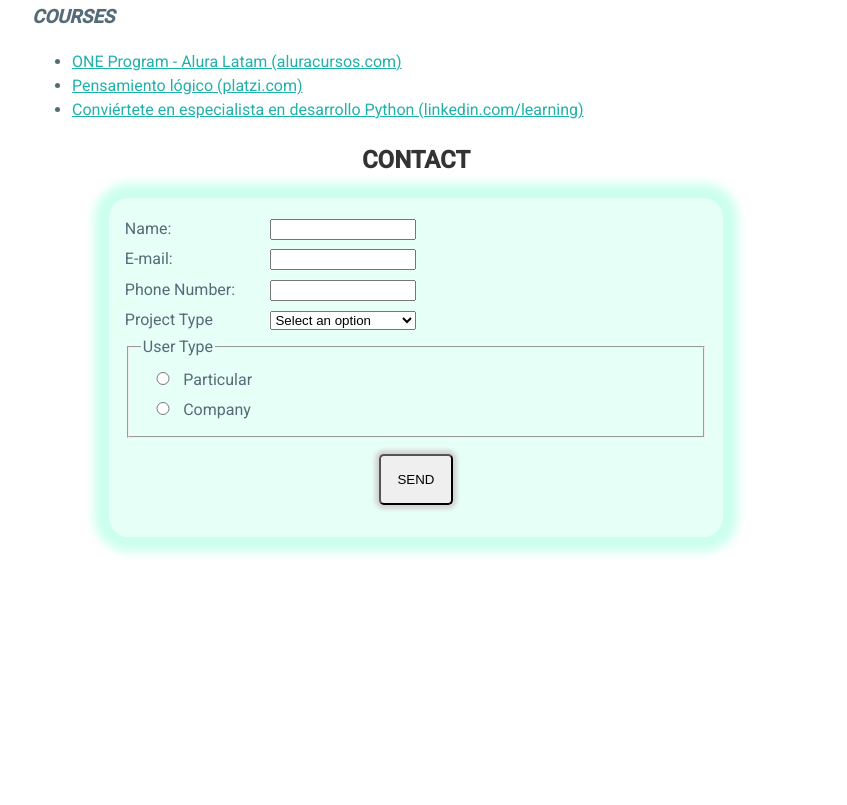
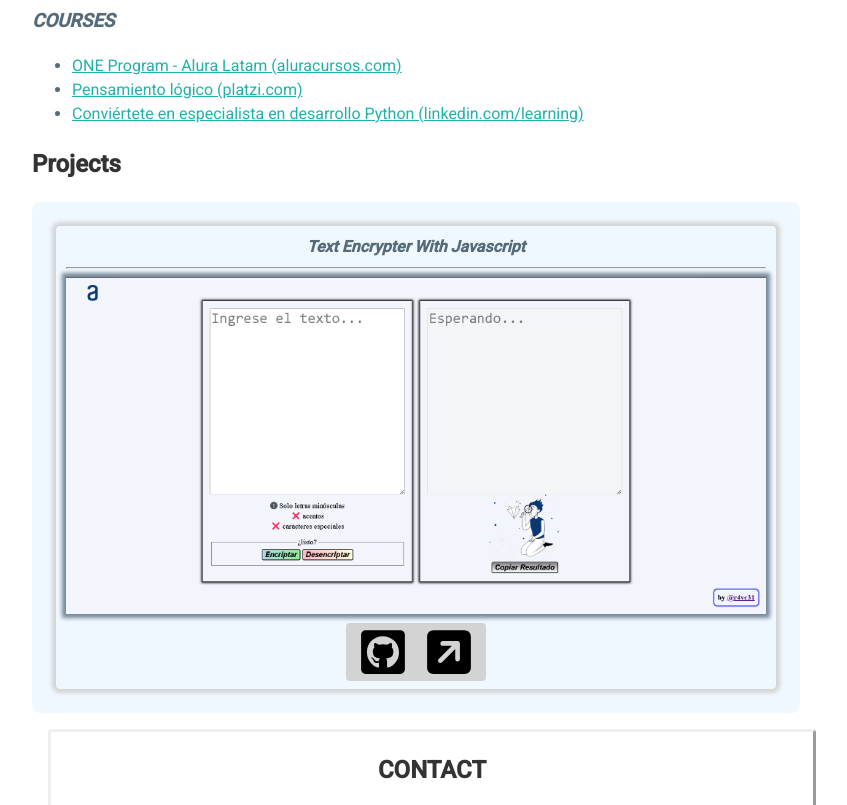
Before and after one commit to r4vc31/portfolio-ONEprogram-alura, a plain HTML site: page index.html in a window 1280 px wide. Shown: the part 988-1793 px from the top of the page, without its empty margins (224-1071 px from the left). Before the commit the page ends 1557 px from the top, so only its background shows below. Drawn offline with Linux system fonts and the light colour scheme.

Commit message:
section projects and download cv is possible added some changes on the styles

```diff
--- a/assets/css/styles.css
+++ b/assets/css/styles.css
@@ -9,12 +9,12 @@ html {
 }
 
 
-img {
+.animated-image {
     border-radius: 25%;
     transition: 1s all;
 }
 
-img:hover {
+.animated-image:hover {
     transform: scale(1.05) rotate(5deg);
 }
 
@@ -33,6 +33,8 @@ body>header {
     align-items: center;
     flex-wrap: wrap;
     min-width: 100px;
+    padding: 1rem;
+
 }
 
 .icon {
@@ -64,6 +66,9 @@ span {
 
 .contact {
     width: 100%;
+    margin: 1rem;
+    border-style: outset;
+    border-radius: 4px;
 }
 
 .contact h2 {
@@ -74,20 +79,22 @@ span {
 form {
     width: 80%;
     margin: 0 auto;
-    background-color: hsla(160, 100%, 75%, 20%);
+    /*background-color: hsla(160, 100%, 75%, 20%);*/
     padding: 1rem;
     border-radius: 20px;
-    box-shadow: 0px 0px 10px 15px hsla(160, 100%, 75%, 40%);
+    /*box-shadow: 0px 0px 10px 15px hsla(160, 100%, 75%, 30%);*/
 }
 
 form div {
     width: 100%;
+    padding: 0.25rem;
 }
 
 label {
     display: inline-block;
     width: 25%;
     padding: 0.2rem 0;
+    vertical-align: top;
 }
 
 input,
@@ -119,6 +126,7 @@ button:hover {
     transition: all 0.1s;
     gap: 1rem;
     margin: 1rem 0;
+    justify-content: center;
 }
 
 .social-icons-container a {
@@ -140,7 +148,7 @@ button:hover {
     box-shadow: 0px 0px 4px 4px lightseagreen;
 }
 
-.social-icon {
+.social-icons-container .social-icon {
     height: 50px;
 }
 
@@ -152,6 +160,104 @@ button:hover {
 }
 
 .principal-item {
+    text-align: center;
+}
+
+.project-image {
+    height: 30vh;
+    width: 100%;
+    min-width: 250px;
+    object-fit: cover;
+    transition: all 0.5s;
+    box-shadow: 0px 0px 4px 4px lightslategray;
+}
+
+.project-image:hover {
+    transform: scale(120%);
+}
+
+.projects-container {
+    display: flex;
+    justify-content: space-evenly;
+    align-items: center;
+    flex-direction: column;
+    gap: 1rem;
+    padding: 1.5rem;
+    background-color: aliceblue;
+    border-radius: 8px;
+}
+
+.project-item {
+    display: flex;
+    flex-direction: column;
+    border-radius: 4px;
+    text-align: center;
+    box-shadow: 0px 0px 4px 4px lightgrey;
+    align-items: center;
+    padding: 0.5rem;
+}
+
+figure {
+    padding: 0.1rem;
+    margin: 0;
+}
+
+figcaption {
+    font-weight: bold;
+    font-style: italic;
+    text-transform: capitalize;
+}
+
+.about-project {
+    display: flex;
+    flex-direction: column;
+    flex-wrap: wrap;
+    background: lightgrey;
+    justify-content: space-evenly;
+    align-items: center;
+    height: 20%;
+    border-radius: 4px;
+    padding: 0.25rem;
+    gap: 0.5rem;
+}
+
+.about-project div a {
+    display: block;
+    width: 50px;
+    height: 50px;
+    max-width: 70px;
+    max-height: 70px;
+}
+
+.about-project div a .social-icon {
+    height: 100%;
+    width: 100%;
+}
+
+.about-project .social-icon {
+    transition: all 1s;
+}
+
+.about-project .social-icon:hover {
+    transform: rotate(5deg);
+    cursor: pointer;
+    box-shadow: 0px 0px 4px 4px lightseagreen;
+}
+
+
+.download-cv {
+    display: flex;
+    flex-direction: row;
+}
+
+.download-cv a {
+    width: 40px;
+    height: 40px;
+}
+
+
+footer {
+    padding-top: 2rem;
     text-align: center;
 }
 
@@ -175,4 +281,19 @@ button:hover {
         align-items: center;
         padding: 0;
     }
+
+    .project-image {
+        height: auto;
+        width: 100%;
+    }
+
+    .about-project {
+        flex-direction: row;
+        justify-content: space-evenly;
+        background: lightgrey;
+        align-items: center;
+        width: 20%;
+        border-radius: 4px;
+    }
+
 }
--- a/index.html
+++ b/index.html
@@ -12,27 +12,30 @@
 <body>
 
     <header>
-        <img class="icon" src="assets/img/icon.jpeg" alt="Page Icon">
+        <img class="icon animated-image" src="assets/img/icon.jpeg" alt="Page Icon" class="animated-image">
         <nav>
             <ul>
                 <li><a href="#about-me">About me</a></li>
                 <li><a href="#">Skills</a></li>
                 <li><a href="#formation">Formation</a></li>
-                <li><a href="#">Projects</a></li>
+                <li><a href="#projects">Projects</a></li>
                 <li><a href="#contact">Contact</a></li>
             </ul>
         </nav>
+        <div class="download-cv">
+            <a href="assets/CV_r4vc31.pdf" download="cvRonaldVera">
+                <img src="assets/img/file-arrow-down-solid.svg" alt="" class="dowload-icon" title="Download CV">
+            </a>
+        </div>
     </header>
-
-
     <main>
 
-        <section>
+        <section id="start">
             <h1>Hi there 👋</h1>
             <div class="principal-container">
 
                 <div class="principal-item">
-                    <img src="https://avatars.githubusercontent.com/u/114179022?v=4" alt="Ronald Vera profile picture">
+                    <img src="assets/img/profile-picture.jpg" alt="Ronald Vera profile picture" class="animated-image">
                 </div>
 
                 <div class="principal-item">
@@ -73,6 +76,7 @@
             <article>
                 <h3><span>PERSONAL INFO</span></h3>
                 <ul>
+                    <li>Age: 22 years old.</li>
                     <li>Residence: Ecuador, Guayas, Guayaquil.</li>
                     <li>Nationality: Ecuadorian.</li>
                 </ul>
@@ -109,6 +113,34 @@
             </article>
         </section>
 
+        <section id="projects">
+            <h2>Projects</h2>
+            <div class="projects-container">
+
+                <div class="project-item">
+                    <figure>
+                        <figcaption>Text encrypter with Javascript</figcaption>
+                        <hr>
+                        <img src="assets/img/projectEncryptJS.png" alt="" class="project-image">
+
+                    </figure>
+                    <div class="about-project">
+                        <div class="project-code">
+                            <a href="https://github.com/r4vc31/chlg01EncriptadorJS" target="_blank">
+                                <img src="assets/img/square-github.svg" alt="" class="social-icon">
+                            </a>
+                        </div>
+                        <div class="project-page">
+                            <a href="https://r4vc31.github.io/chlg01EncriptadorJS/" target="_blank">
+                                <img src="assets/img/square-arrow-up-right-solid.svg" alt="" class="social-icon">
+                            </a>
+                        </div>
+                    </div>
+                </div>
+
+            </div>
+        </section>
+
         <section id="contact" class="contact">
             <h2>Contact</h2>
             <form action="#" method="post">
@@ -143,6 +175,11 @@
                         </label>
                     </fieldset>
                 </div>
+
+                <div>
+                    <label for="description">Description: </label><textarea name="" id="description" cols="30"
+                        rows="5"></textarea>
+                </div>
                 <div>
                     <button type="submit">SEND</button>
                 </div>
@@ -150,7 +187,9 @@
         </section>
 
     </main>
-    <footer></footer>
+    <footer>
+        <p>by <a href="#start">@r4vc31</a></p>
+    </footer>
 </body>
 
 </html>
```
Also changed, not shown: assets/img/file-arrow-down-solid.svg (added), assets/img/profile-picture.jpg (added), assets/img/projectEncryptJS.png (added), assets/img/square-arrow-up-right-solid.svg (added), 1 other file.
